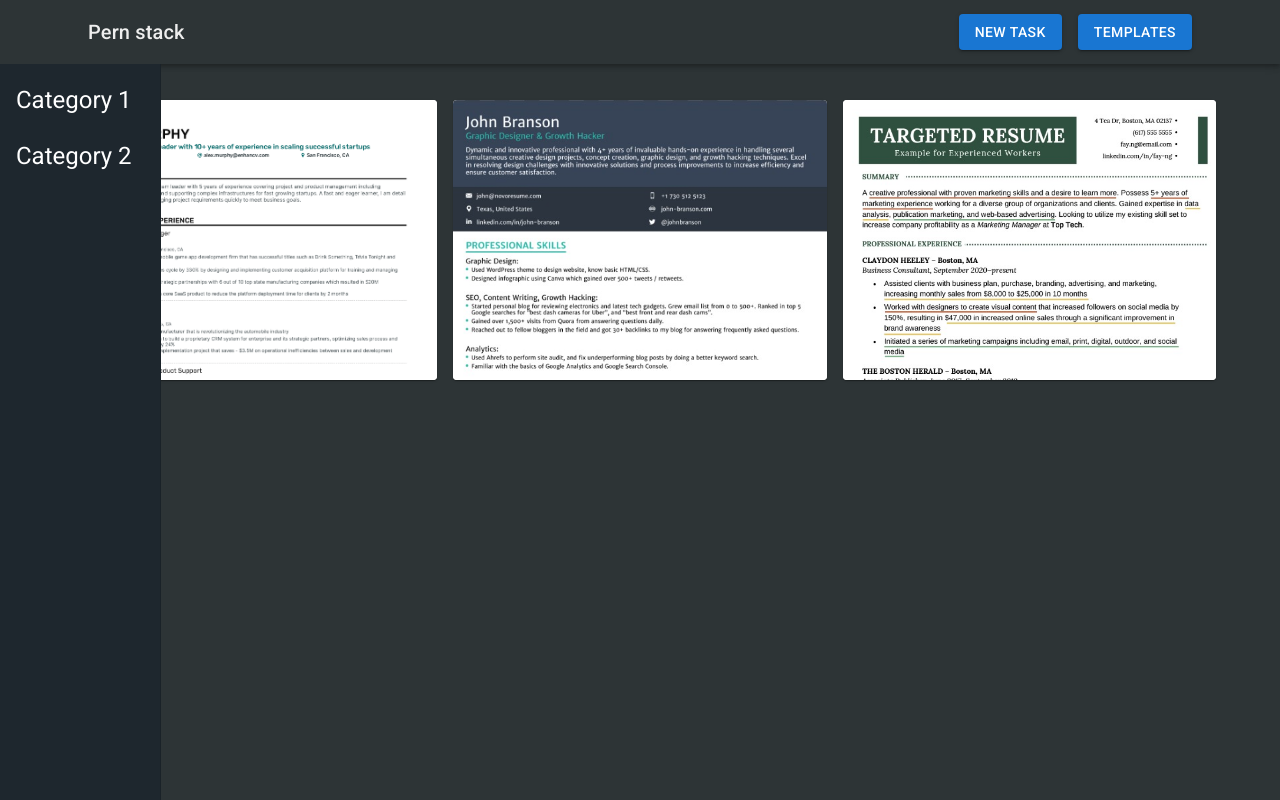
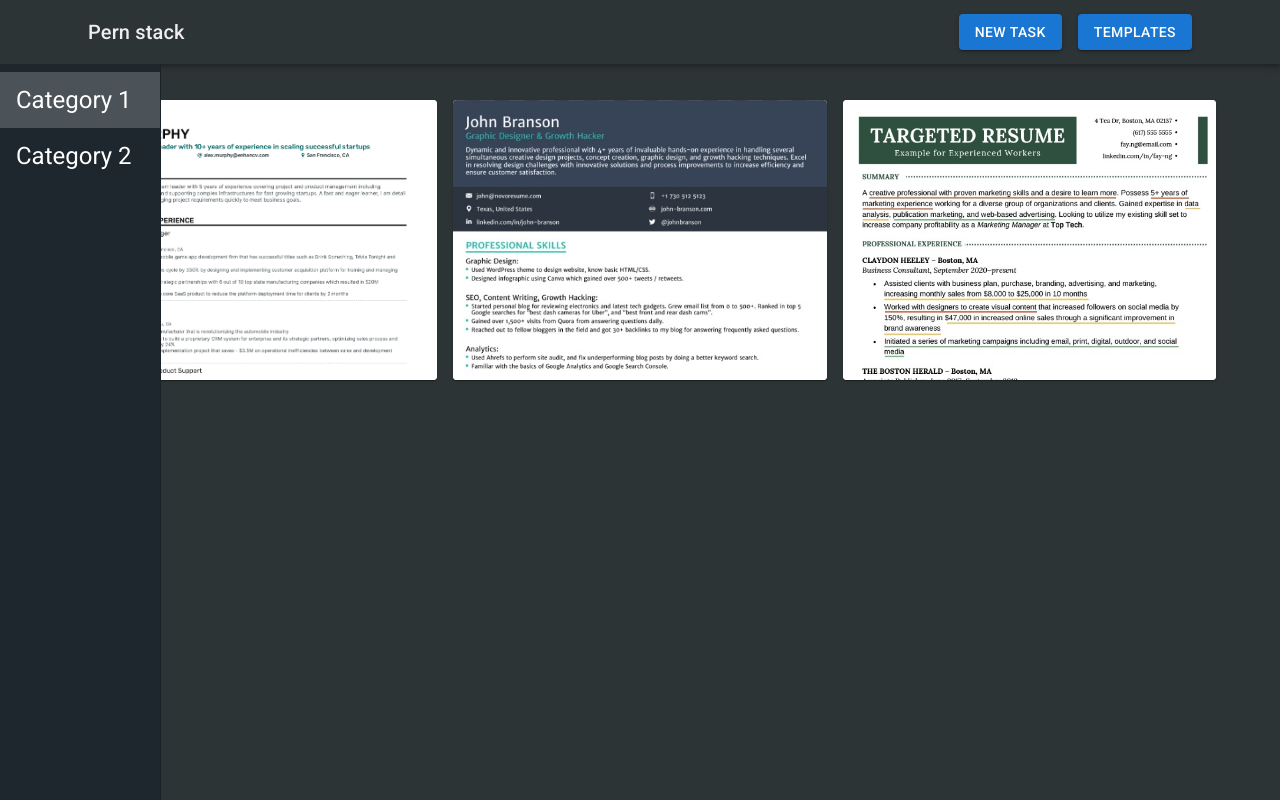
Before and after one commit to uprm-inso4115-2023-2024-s2/semester-project-automated-resume-builder, a React (Create React App) app in the folder ui/client/: page /resume/templates in a window 1280 px wide. Built offline with nearby package versions, Linux system fonts and the light colour scheme.

Commit message:
When category is clicked react and keep the color

```diff
--- a/ui/client/src/components/templates.js
+++ b/ui/client/src/components/templates.js
@@ -110,7 +110,13 @@ export default function ResumeTemplates({ submittedResume }) {
         >
           <List>
             {Object.keys(templateCategories).map((category) => (
-              <ListItem button key={category} onClick={() => setSelectedCategory(category)}>
+              <ListItem button key={category} onClick={() => setSelectedCategory(category)}
+                style={{
+                  backgroundColor: selectedCategory === category ? 'rgba(255, 255, 255, 0.2)' : 'transparent',
+                  '&:hover': {
+                    backgroundColor: 'rgba(255, 255, 255, 0.2)',
+                  },
+                }}>
                 <ListItemText primary={<Typography variant="h5" style={{ color: 'white' }}>{category}</Typography>} />
               </ListItem>
             ))}
```
